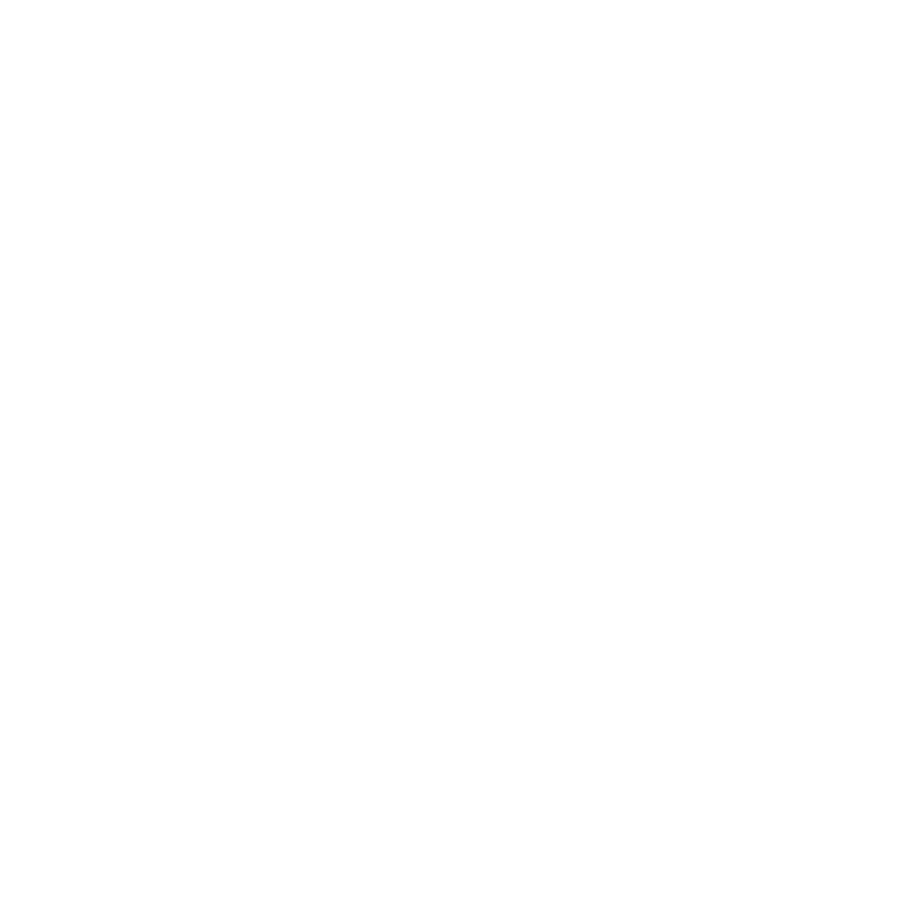
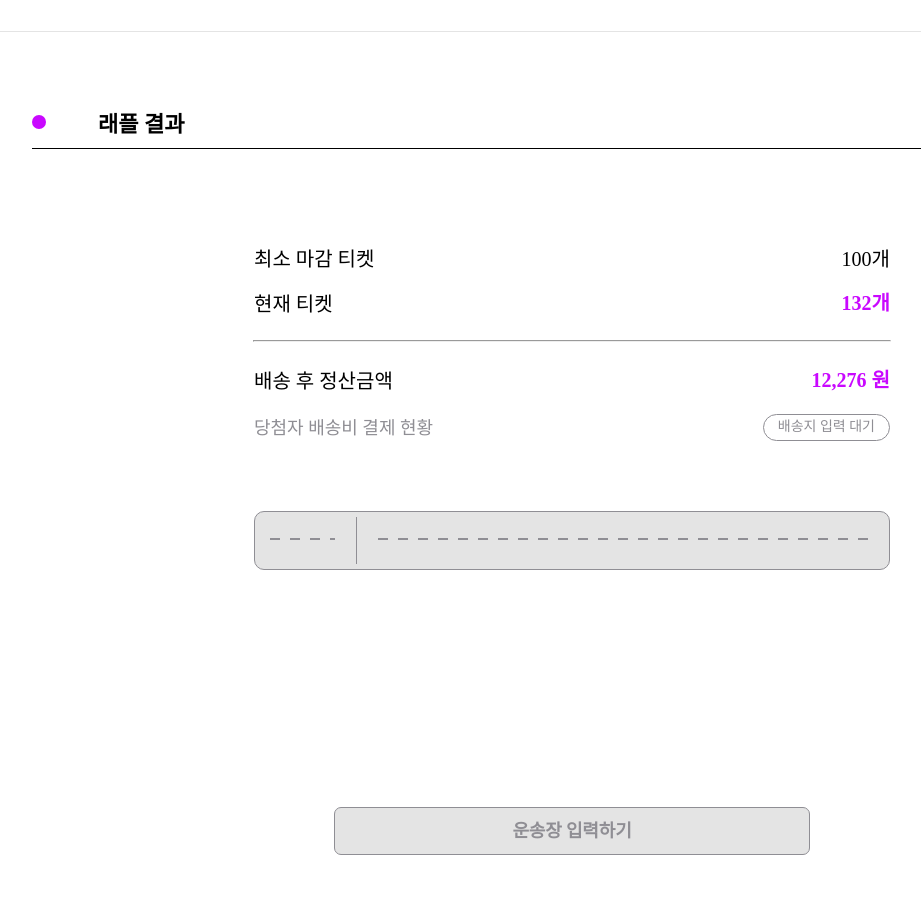
Before and after one commit to JMarketYard/Front-end, a React (Vite) app: page /result in a window 1280 px wide. Before the commit this address had no page. Shown: the part 165-1065 px from the top of the page, without its empty margins (68-989 px from the left). Before the commit the page ends 800 px from the top, so only its background shows below. Built offline with nearby package versions, Linux system fonts and the light colour scheme.

Commit message:
Feat: 래플 배송지 입력 대기 ui

```diff
--- /dev/null
+++ b/src/pages/hostResult/ResultPage.tsx
@@ -0,0 +1,191 @@
+import styled from 'styled-components';
+import BigTitle from '../../components/BigTitle';
+import grayDelivery from '../../assets/hostResult/grayDelivery.svg';
+
+type Result = 'success' | 'less';
+type IfLess = 'exit' | 'toSuccess' | 'later';
+type IfSuccess = 'wait' | 'done' | 'timeover';
+
+const ResultPage = () => {
+  return (
+    <Wrapper>
+      <BigTitle>래플 결과</BigTitle>
+      <ResultLayout>
+        <ResultContainer>
+          <TextBox>최소 마감 티켓</TextBox>
+          <TextBox>100개</TextBox>
+        </ResultContainer>
+        <ResultContainer>
+          <TextBox>현재 티켓</TextBox>
+          <PurpleTextBox>132개</PurpleTextBox>
+        </ResultContainer>
+        <HorizonBox />
+        <ResultContainer>
+          <TextBox>배송 후 정산금액</TextBox>
+          <PurpleTextBox>12,276 원</PurpleTextBox>
+        </ResultContainer>
+        <ResultContainer>
+          <GrayTextBox>당첨자 배송비 결제 현황</GrayTextBox>
+          <DeliveryStateBox>배송지 입력 대기</DeliveryStateBox>
+        </ResultContainer>
+        <GrayAddressBox>
+          <img src={grayDelivery} />
+        </GrayAddressBox>
+      </ResultLayout>
+      <ButtonContainer>
+        <GrayButtonBox>운송장 입력하기</GrayButtonBox>
+        <GrayButtonBox>나중에 입력하기 (입력기한 : 1/12)</GrayButtonBox>
+      </ButtonContainer>
+    </Wrapper>
+  );
+};
+
+export default ResultPage;
+
+const Wrapper = styled.div`
+  width: 1080px;
+  min-height: 1498px;
+  display: flex;
+  align-items: center;
+  flex-direction: column;
+  padding-top: 63px;
+`;
+
+const ResultLayout = styled.div`
+  width: 636px;
+  height: 310px;
+  display: flex;
+  flex-direction: column;
+  justify-content: center;
+  align-items: center;
+  margin: 105px auto 243px auto;
+`;
+
+const ResultContainer = styled.div`
+  width: 100%;
+  height: 25px;
+  margin-bottom: 26px;
+  display: flex;
+  flex-direction: row;
+  justify-content: space-between;
+  align-items: center;
+`;
+
+const TextBox = styled.div`
+  display: flex;
+  height: 19.215px;
+  flex-direction: column;
+  justify-content: center;
+  flex-shrink: 0;
+
+  color: #000;
+  font-family: Pretendard;
+  font-size: 20px;
+  font-style: normal;
+  font-weight: 400;
+  line-height: 5 100%; /* 20px */
+`;
+
+const PurpleTextBox = styled.div`
+  display: flex;
+  height: 19.215px;
+  flex-direction: column;
+  justify-content: center;
+  flex-shrink: 0;
+
+  color: #c908ff;
+  text-align: right;
+  font-family: Pretendard;
+  font-size: 20px;
+  font-style: normal;
+  font-weight: 600;
+  line-height: 100%; /* 20px */
+`;
+
+const HorizonBox = styled.hr`
+  width: 100%;
+  height: 1px;
+  background: #000;
+  margin: 2px 0 28px 0;
+`;
+
+const GrayTextBox = styled.div`
+  display: flex;
+  width: 200px;
+  height: 20px;
+  flex-direction: column;
+  justify-content: center;
+  flex-shrink: 0;
+
+  color: #8f8e94;
+  font-family: Pretendard;
+  font-size: 18px;
+  font-style: normal;
+  font-weight: 500;
+  line-height: 100%; /* 18px */
+`;
+
+const DeliveryStateBox = styled.div`
+  display: flex;
+  height: 25px;
+  padding: 0px 14px;
+  justify-content: center;
+  align-items: center;
+
+  border-radius: 31px;
+  border: 1px solid #8f8e94;
+
+  color: #8f8e94;
+  text-align: right;
+  font-family: Pretendard;
+  font-size: 14px;
+  font-style: normal;
+  font-weight: 500;
+  line-height: 36.832px; /* 263.085% */
+`;
+
+const GrayAddressBox = styled.div`
+  width: 636px;
+  height: 59px;
+  margin-top: 45px;
+`;
+
+const ButtonContainer = styled.div`
+  display: flex;
+  flex-direction: column;
+  gap: 47px;
+`;
+
+const GrayButtonBox = styled.div`
+  width: 474px;
+  min-height: 46px;
+  display: flex;
+  align-items: center;
+  justify-content: center;
+
+  border-radius: 7px;
+  border: 1px solid #8f8e94;
+  background: #e4e4e4;
+
+  color: #8f8e94;
+  text-align: center;
+  font-family: Pretendard;
+  font-size: 18px;
+  font-style: normal;
+  font-weight: 600;
+  line-height: 18px; /* 100% */
+  letter-spacing: -0.165px;
+`;
+
+const VerticalLine = styled.div`
+  width: 1px;
+  height: 40px;
+  background-color: #8f8e94;
+  margin-right: 10px;
+`;
+
+const DottedLine = styled.div`
+  flex-grow: 1;
+  height: 2px;
+  border-bottom: 2px dashed #8f8e94;
+`;
```
Also changed, not shown: src/routes/router.tsx (+6 -5 lines), src/assets/hostResult/grayDelivery.svg (added).
